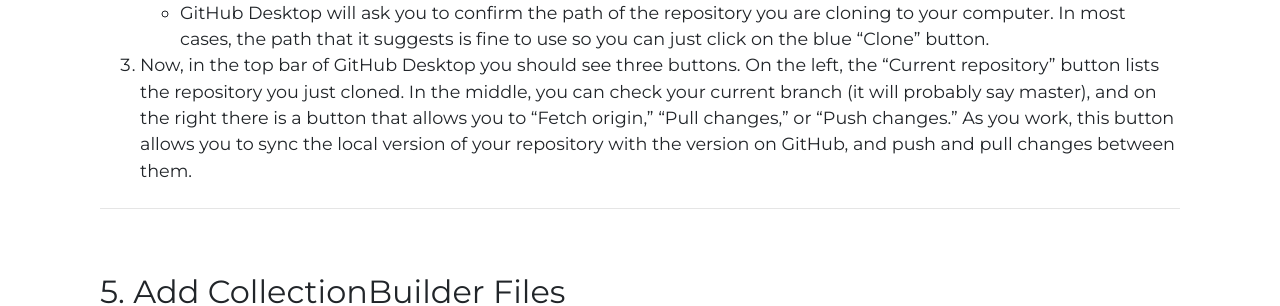
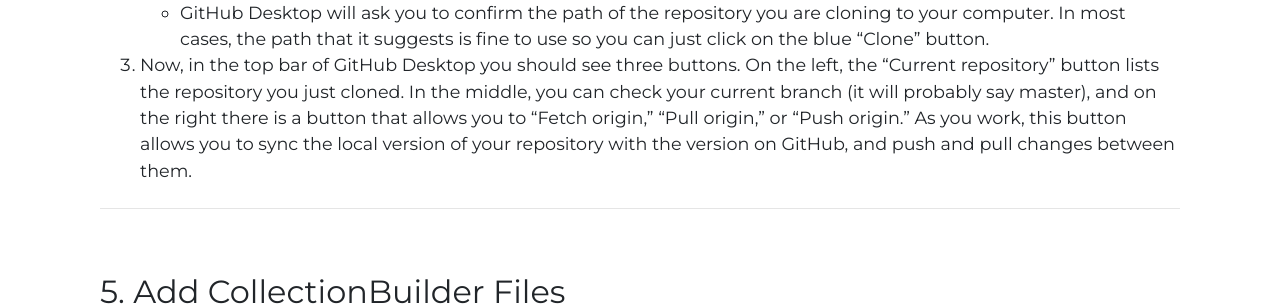
Before and after one commit to CollectionBuilder/collectionbuilder.github.io, a Jekyll site: the page built from _workshop/github.md, in a window 1280 px wide and 1400 px high, scrolled down 1397 px. Shown: the part 206-512 px from the top of the window. Built offline with Jekyll 4.4.1, drawn with Linux system fonts in a browser that asks for light colours; some of the changed text lies outside the part shown.

Commit message:
fix typo

```diff
--- a/_workshop/github.md
+++ b/_workshop/github.md
@@ -53,7 +53,7 @@
 2. In the box that pops up, click on the button labeled "Open in Desktop."
     - This action will automatically open GitHub Desktop for you.
     - GitHub Desktop will ask you to confirm the path of the repository you are cloning to your computer. In most cases, the path that it suggests is fine to use so you can just click on the blue "Clone" button.
-3. Now, in the top bar of GitHub Desktop you should see three buttons. On the left, the "Current repository" button lists the repository  you just cloned. In the middle, you can check your current branch (it will probably say master), and on the right there is a button that allows you to "Fetch origin," "Pull changes," or "Push changes." As you work, this button allows you to sync the local version of your repository with the version on GitHub, and push and pull changes between them.
+3. Now, in the top bar of GitHub Desktop you should see three buttons. On the left, the "Current repository" button lists the repository  you just cloned. In the middle, you can check your current branch (it will probably say master), and on the right there is a button that allows you to "Fetch origin," "Pull origin," or "Push origin." As you work, this button allows you to sync the local version of your repository with the version on GitHub, and push and pull changes between them.
 
 {:.py-4 .mt-4 #}
 ***
@@ -81,7 +81,7 @@
 1. Now it's time to start customizing your repository. Open your GitHub Desktop window again.
 2. In the top bar, click on "Repository," then click on "Open in text editor." (Alternately, this might say "Open in Visual Studio Code" or "Open in Atom.") This opens your repository in your chosen development environment, a single space that lets you navigate the files in the repository, edit those files in a text editor, and serve or build the project using a terminal window.
 3. GitHub Destkop and your text editor (probably VSCode or Atom) are connected, so once you save the changes you make to files in your text editor, those changes will show up in the left-hand "Changes" column in GitHub Desktop. When you're ready to commit the changes you've made, simply navigate to GitHub Desktop and select the checkboxes next to the files you'd like to commit. Enter your commit message in the box at the bottom of the column, click the blue "Commit to master" button, and push your changes using the button in the top right of the GitHub Desktop window.
-4. If you're working on multiple computers or collaborating, be sure to fetch and pull changes before you push new ones. You can do this by clicking on the button in the top right of the GitHub Desktop interface labeled "Fetch origin." If there is content to pull, once it is fetched this button will say "Pull changes." Click on the button to pull the changes, and you will see your local repository change accordingly.
+4. If you're working on multiple computers or collaborating, be sure to fetch and pull changes before you push new ones. You can do this by clicking on the button in the top right of the GitHub Desktop interface labeled "Fetch origin." If there is content to pull, once it is fetched this button will say "Pull origin." Click on the button to pull the changes, and you will see your local repository change accordingly.
 
 {:.py-4 .mt-4 #}
 ***
```
